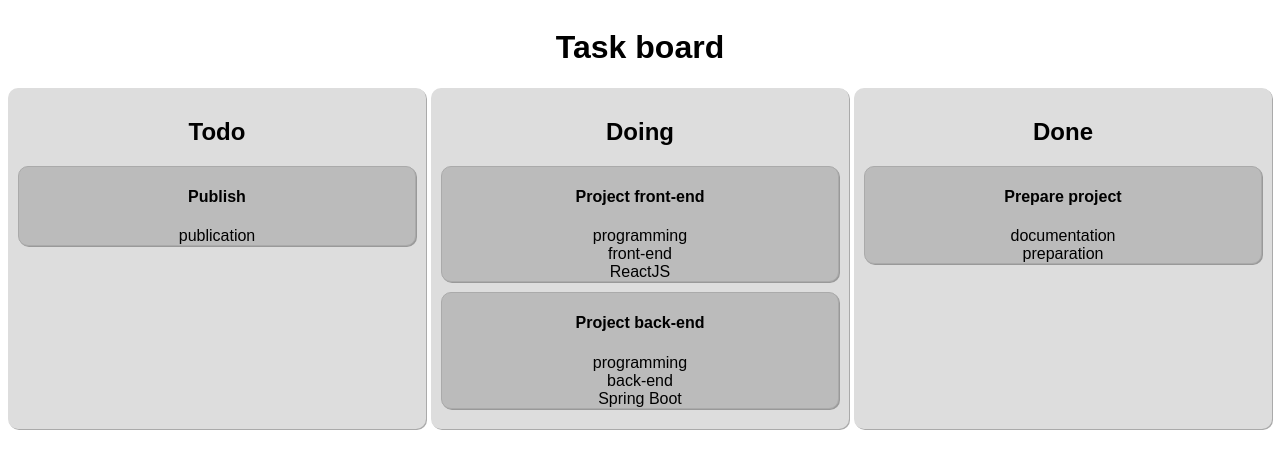
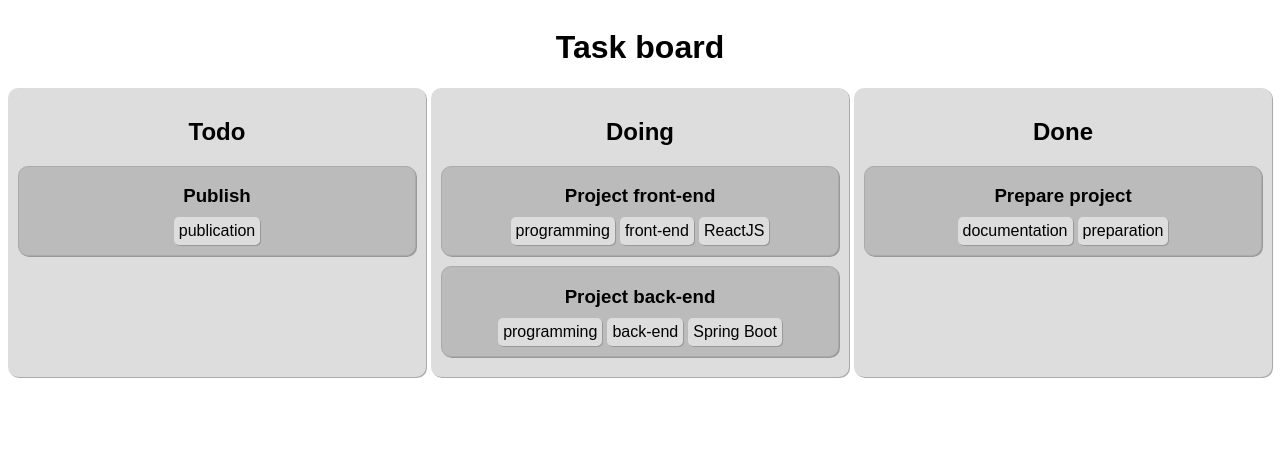
Before and after one commit to macdrien/todo-board-reactjs, a React (Create React App) app: page / in a window 1280 px wide. Shown: the top 468 px of the page. Built offline with nearby package versions, Linux system fonts and the light colour scheme.

Commit message:
ADD Display tags in tasks

```diff
--- a/src/Board.jsx
+++ b/src/Board.jsx
@@ -39,10 +39,26 @@
                     flexDirection: "column"
                   }}
                 >
-                  <h4>{task.name}</h4>
-                  <div>
+                  <h3 style={{ marginBottom: "10px" }}>{task.name}</h3>
+                  <div
+                    className="flexCentered"
+                    style={{
+                      flexWrap: "wrap",
+                      gap: "5px",
+                      marginBottom: "10px"
+                    }}
+                  >
                     {task.tags.map((tag) => (
-                      <div>{tag}</div>
+                      <div
+                        style={{
+                          padding: "5px",
+                          backgroundColor: "#dddddd",
+                          boxShadow: "1px 1px #999999",
+                          borderRadius: "5px"
+                        }}
+                      >
+                        {tag}
+                      </div>
                     ))}
                   </div>
                 </div>
```
